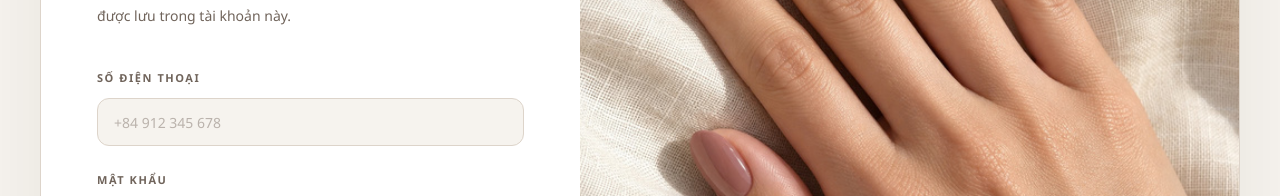
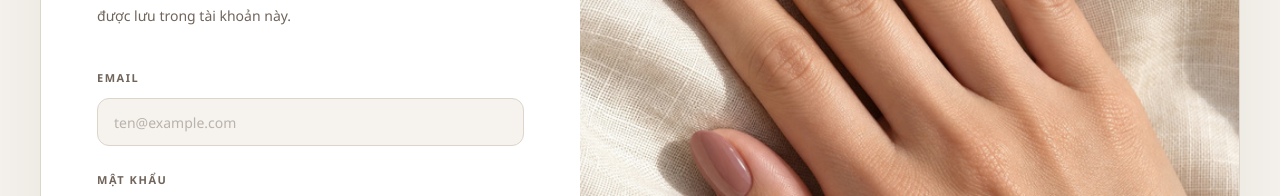
Before and after one commit to hello1224354/nail_salon_api, a Next.js app in the folder frontend/: page /login in a window 1280 px wide. Shown: the part 404-600 px from the top of the page. Built offline with nearby package versions, Linux system fonts and the light colour scheme; no server answers.

Commit message:
use email on customer login form

```diff
--- a/frontend/src/components/auth/LoginForm.tsx
+++ b/frontend/src/components/auth/LoginForm.tsx
@@ -14,7 +14,7 @@ type LoginData = {
 
 export function LoginForm() {
     const router = useRouter();
-    const [phone, setPhone] = useState("");
+    const [email, setEmail] = useState("");
     const [password, setPassword] = useState("");
     const [showPassword, setShowPassword] = useState(false);
     const [error, setError] = useState("");
@@ -29,7 +29,7 @@ export function LoginForm() {
             const data = await apiRequest<LoginData>("/api/users/login", {
                 method: "POST",
                 body: JSON.stringify({
-                    phone,
+                    email,
                     password,
                 }),
             });
@@ -53,15 +53,14 @@ export function LoginForm() {
         <form onSubmit={handleSubmit} className="mt-9" noValidate>
             <div className="space-y-5">
                 <label className="block">
-                    <span className="text-[11px] font-semibold uppercase tracking-[0.14em] text-muted">Số điện thoại</span>
+                    <span className="text-[11px] font-semibold uppercase tracking-[0.14em] text-muted">Email</span>
                     <input
-                        type="tel"
-                        name="phone"
-                        value={phone}
-                        onChange={(event) => setPhone(event.target.value)}
-                        placeholder="+84 912 345 678"
-                        autoComplete="tel"
-                        inputMode="tel"
+                        type="email"
+                        name="email"
+                        value={email}
+                        onChange={(event) => setEmail(event.target.value)}
+                        placeholder="ten@example.com"
+                        autoComplete="email"
                         required
                         className="focus-ring mt-2.5 h-12 w-full rounded-[12px] border border-line bg-cream px-4 text-sm text-ink outline-none transition-colors placeholder:text-muted/45 hover:border-accent/45"
                     />
@@ -106,7 +105,7 @@ export function LoginForm() {
 
             <button
                 type="submit"
-                disabled={submitting || phone.trim().length === 0 || password.length === 0}
+                disabled={submitting || email.trim().length === 0 || password.length === 0}
                 className="focus-ring mt-7 flex h-12 w-full items-center justify-center rounded-full bg-ink px-6 text-sm font-semibold text-white transition-transform enabled:hover:-translate-y-0.5 disabled:cursor-not-allowed disabled:opacity-50"
             >
                 {submitting ? "Đang đăng nhập…" : "Đăng nhập"}
```
